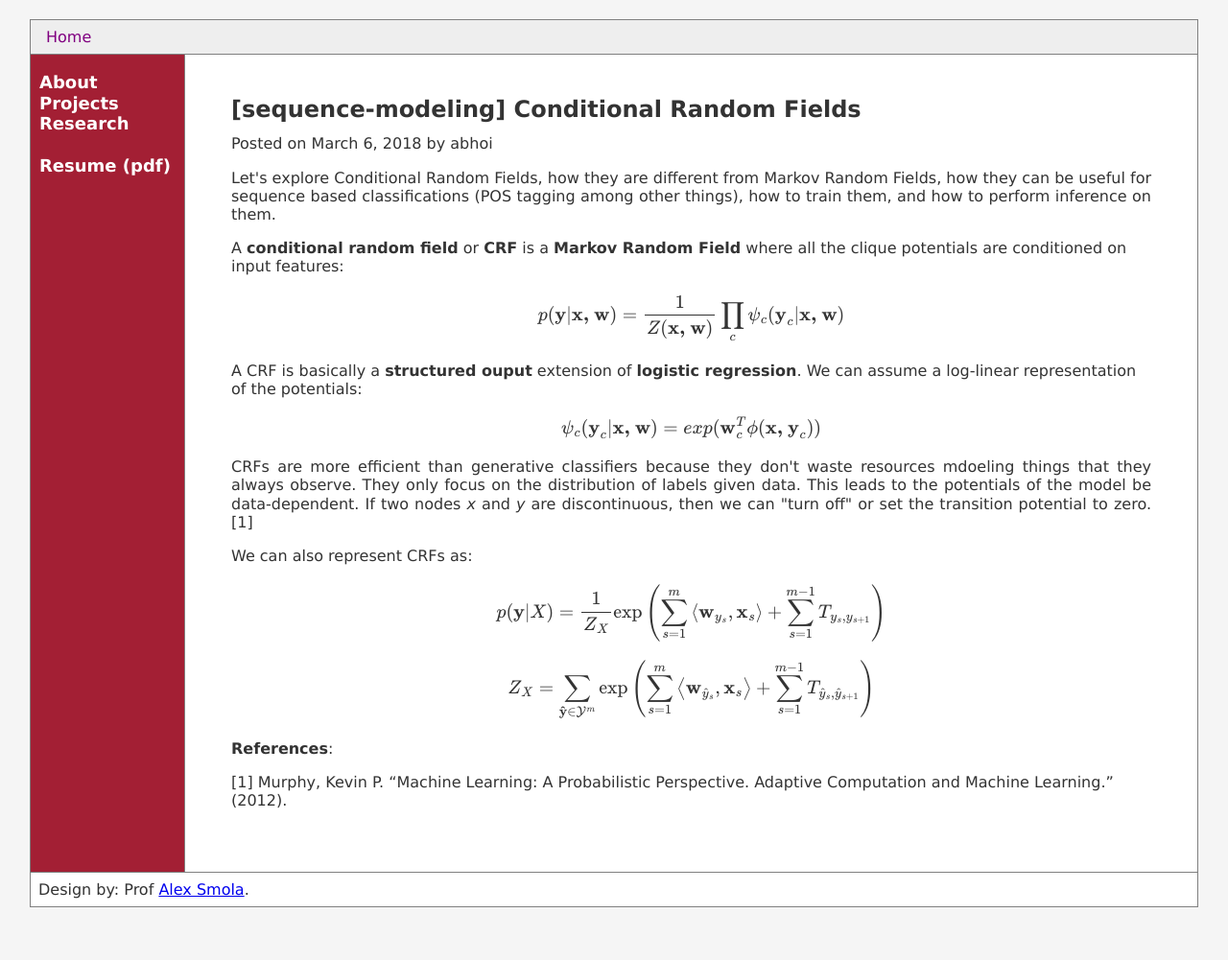
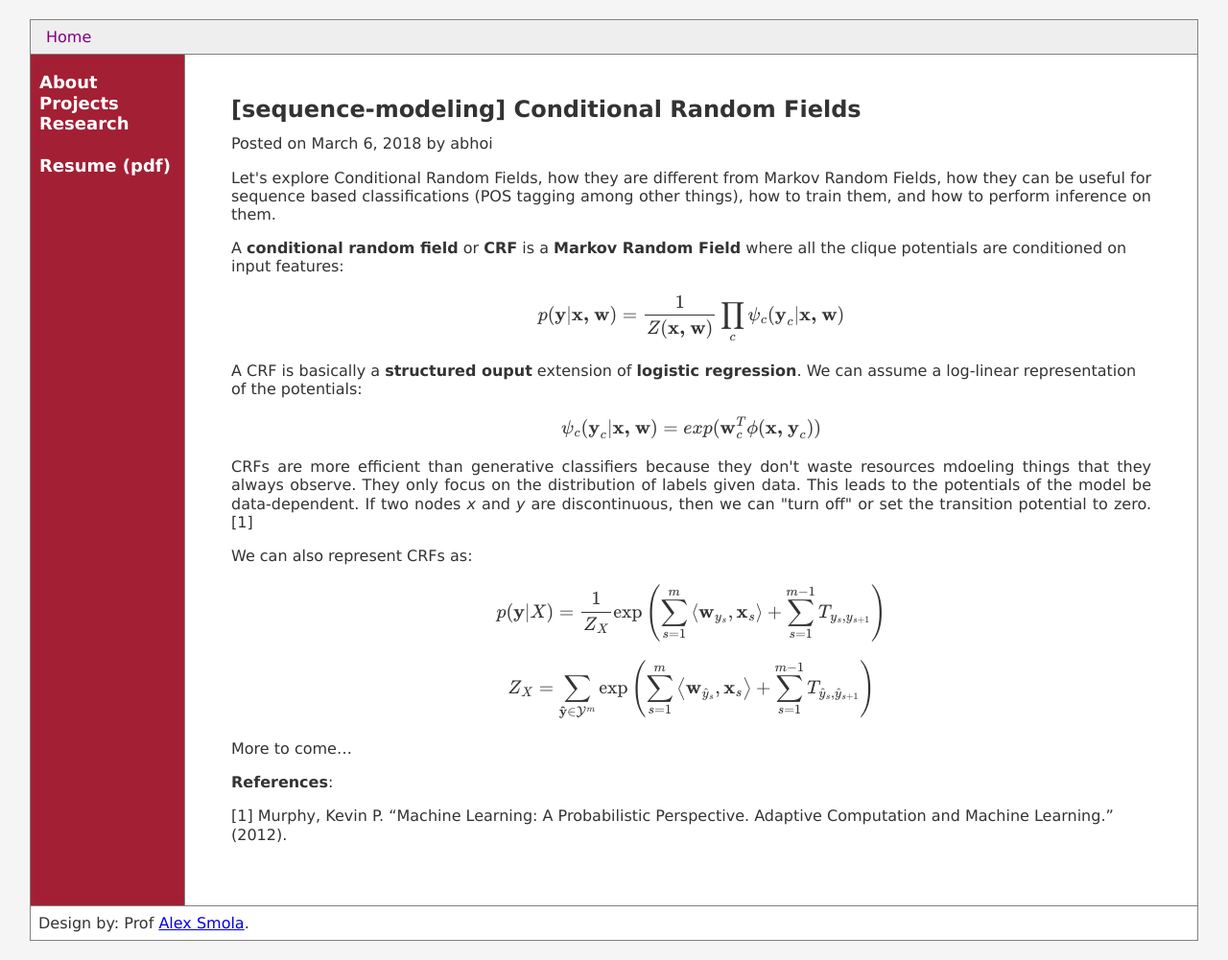
Before and after one commit to adibrahman007/abhoi.github.io, a Jekyll site: the page built from _posts/2018-03-06-CRF.md, in a window 1280 px wide. Shown: the whole page at 96% size. Built offline with Jekyll 4.4.1, drawn with Linux system fonts in a browser that asks for light colours; formulas are drawn with MathJax 3; a script that is not in the unit is left out; before the commit the page ends 966 px from its top, so only the background shows below that.

Commit message:
Update 2018-03-06-CRF.md

```diff
--- a/_posts/2018-03-06-CRF.md
+++ b/_posts/2018-03-06-CRF.md
@@ -25,6 +25,8 @@ $$p(\textbf{y}|X) = \frac{1}{Z_X}\textrm{exp}\left (\sum_{s=1}^{m} \left \langle
 
 $$Z_X = \sum_{\mathbf{\hat{y}} \in \mathcal{Y}^{m}}^{ } \textrm{exp}\left (\sum_{s=1}^{m} \left \langle \textbf{w}_{\hat{y}_{s}}, \textbf{x}_{s} \right \rangle + \sum_{s=1}^{m-1}T_{\hat{y}_{s},\hat{y}_{s+1}}\right )$$
 
+More to come...
+
 **References**:
 
 [1] Murphy, Kevin P. "Machine Learning: A Probabilistic Perspective. Adaptive Computation and Machine Learning." (2012).
```
